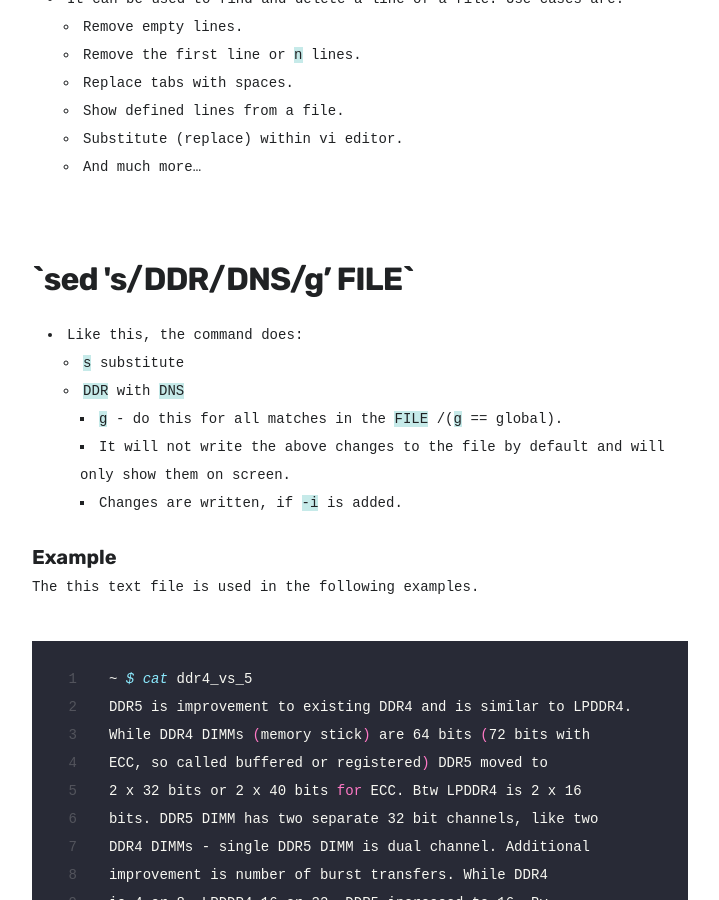
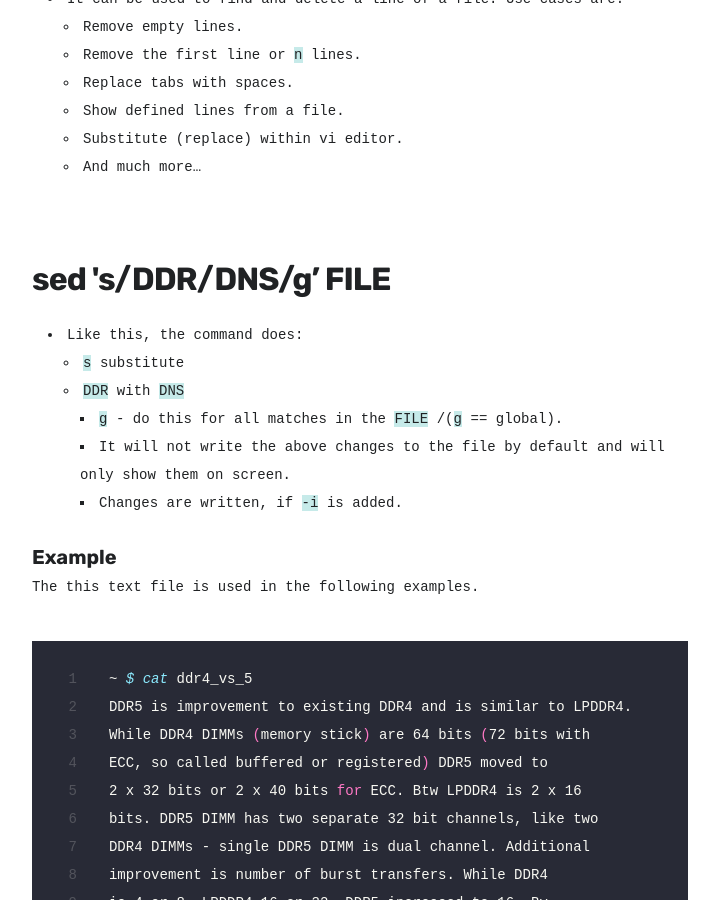
Before and after one commit to kletobias/kletobias.github.io, a Jekyll site: the page built from _projects/Chapter_5-3.md, in a window 1280 px wide and 900 px high, scrolled down 1677 px. Shown: the whole window, without its empty margins (38-757 px from the left). Built offline with Jekyll 4.4.1, drawn with Linux system fonts in a browser that asks for light colours; nearby versions of some CDN libraries; some web fonts are replaced; formulas are drawn with MathJax 3.

Commit message:
updating module5 for the website

```diff
--- a/_projects/Chapter_5-3.md
+++ b/_projects/Chapter_5-3.md
@@ -26,7 +26,7 @@
   - Substitute \(replace) within vi editor.
   - And much more...
 
-#### \`sed \'s/DDR/DNS/g' FILE`
+#### sed \'s/DDR/DNS/g' FILE
 
 - Like this, the command does:
   - `s` substitute
```
